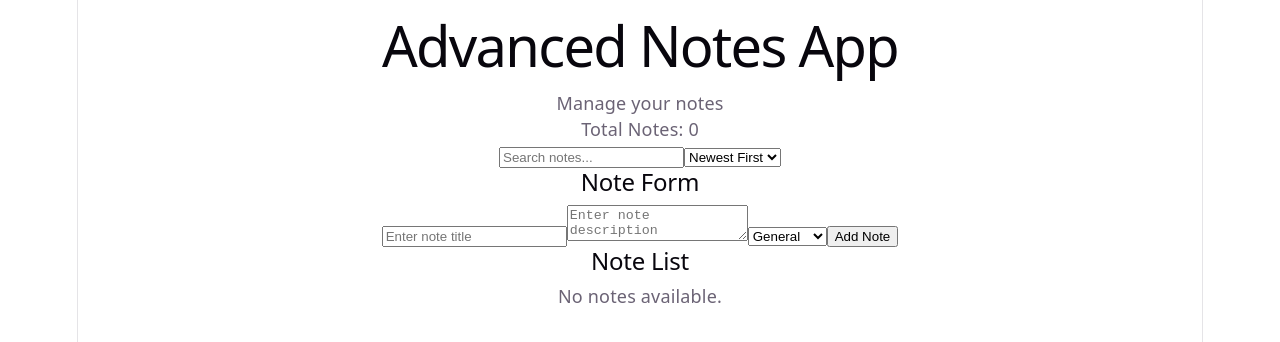
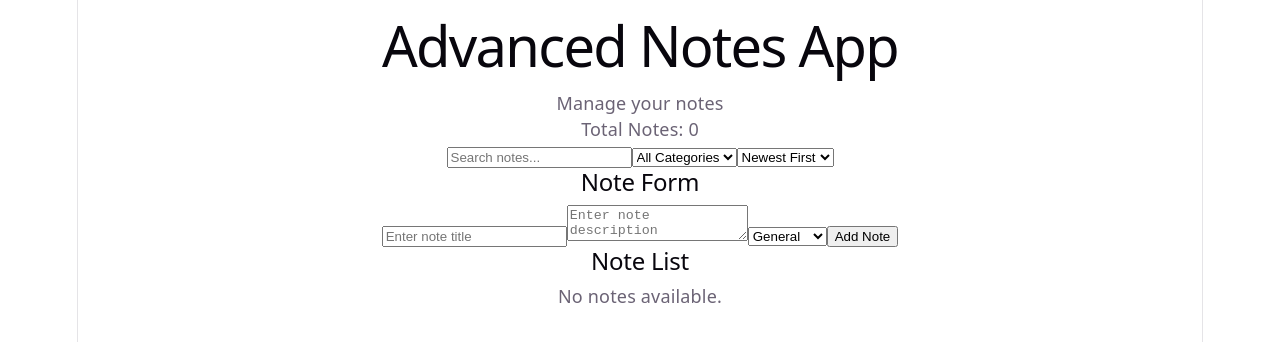
Before and after one commit to abhi12012/react-advanced-note-app, a React (Vite) app: page / in a window 1280 px wide. Shown: the top 342 px of the page. Built offline with nearby package versions, Linux system fonts and the light colour scheme.

Commit message:
refactor: finalize search sort and filter architecture

```diff
--- a/src/App.jsx
+++ b/src/App.jsx
@@ -1,3 +1,5 @@
+import useCategoryFilter from "./hooks/useCategoryFilter";
+
 import Header from "./components/Header";
 import useSearch from "./hooks/useSearch";
 import useSort from "./hooks/useSort";
@@ -22,14 +24,25 @@ function App() {
 
   const [sortBy, setSortBy] = useState("newest");
 
+  const [categoryFilter, setCategoryFilter] = useState("all");
+
   const [error, setError] = useState("");
 
   const { notes, addNote, updateNote } = useNotes();
 
-  const filteredNotes = useSearch(notes, searchText);
-  const sortedNotes = useSort(filteredNotes, sortBy);
 
-  const [categoryFilter, setCategoryFilter] = useState("all");
+
+ const filteredNotes = useSearch(notes, searchText);
+
+const categoryNotes = useCategoryFilter(
+  filteredNotes,
+  categoryFilter
+);
+
+const sortedNotes = useSort(categoryNotes, sortBy);
+
+
+
 
 
 
@@ -121,6 +134,22 @@ function App() {
         onChange={(event) => setSearchText(event.target.value)}
       />
 
+
+
+      <select
+  value={categoryFilter}
+  onChange={(event) => setCategoryFilter(event.target.value)}
+>
+  <option value="all">All Categories</option>
+  <option value="General">General</option>
+  <option value="Work">Work</option>
+  <option value="Personal">Personal</option>
+  <option value="Learning">Learning</option>
+  <option value="Important">Important</option>
+</select>
+
+
+
       <select
         value={sortBy}
         onChange={(event) => setSortBy(event.target.value)}
--- a/src/hooks/useCategoryFilter.js
+++ b/src/hooks/useCategoryFilter.js
@@ -0,0 +1,11 @@
+function useCategoryFilter(notes, categoryFilter) {
+  if (categoryFilter === "all") {
+    return notes;
+  }
+
+  return notes.filter(
+    (note) => note.category === categoryFilter
+  );
+}
+
+export default useCategoryFilter;
```
